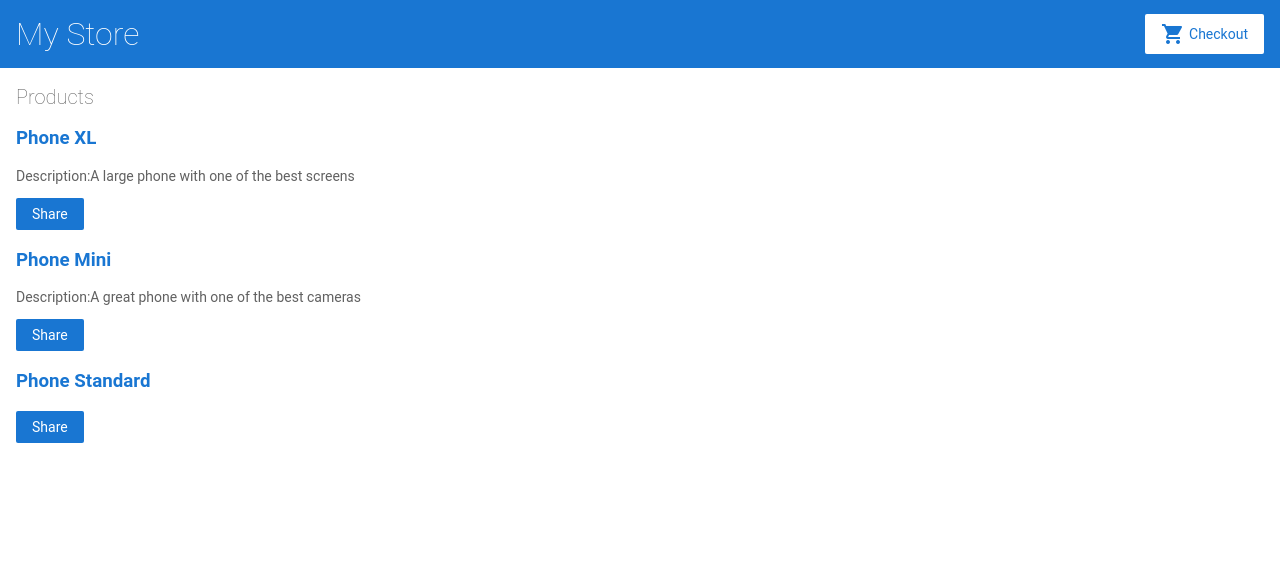
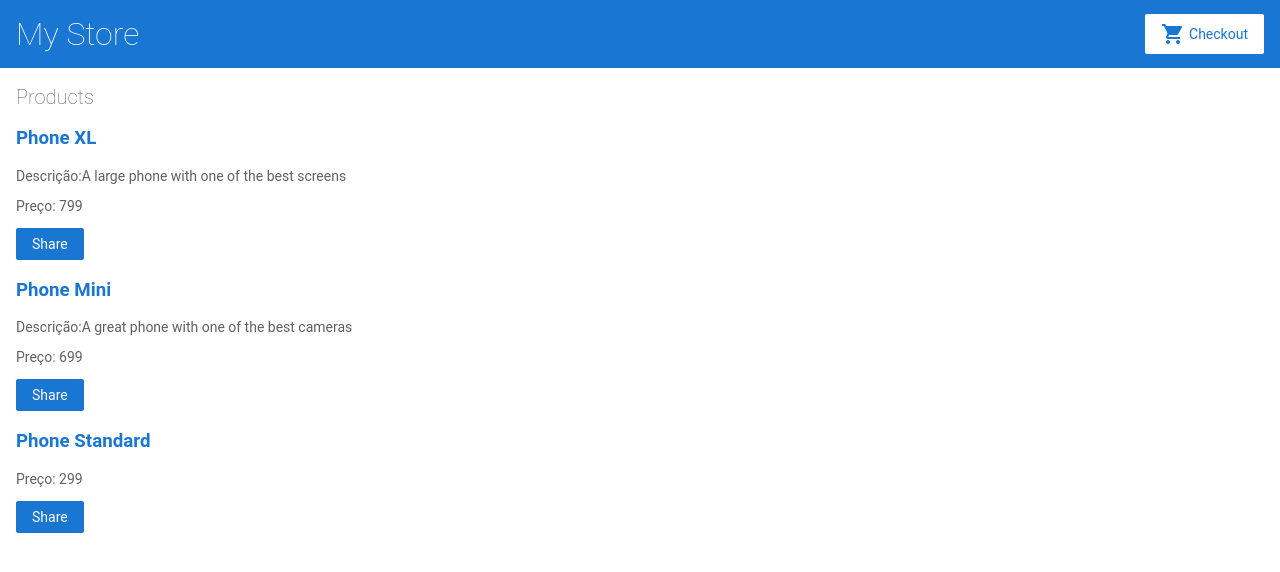
Before and after one commit to AndreaMachadoGit/angular-start, an Angular app: page / in a window 1280 px wide. Shown: the top 572 px of the page. Built offline with nearby package versions, Linux system fonts and the light colour scheme.

Commit message:
Incluído preço do produto

```diff
--- a/src/app/product-list/product-list.component.html
+++ b/src/app/product-list/product-list.component.html
@@ -8,7 +8,10 @@
   </h3>
 
   <p *ngIf="product.description">
-    Description:{{ product.description}}
+    Descrição:{{ product.description}}
+  </p>
+  <p>
+    Preço: {{ product.price}}
   </p>
 
   <button (click)="share()">
--- a/src/app/product-list/product-list.component.ts
+++ b/src/app/product-list/product-list.component.ts
@@ -11,7 +11,7 @@ export class ProductListComponent {
   products = products;
 
   share() {
-    window.alert('The product has been shared!!!');
+    window.alert('The product has been shared!!!!');
   }
 }
 
```
